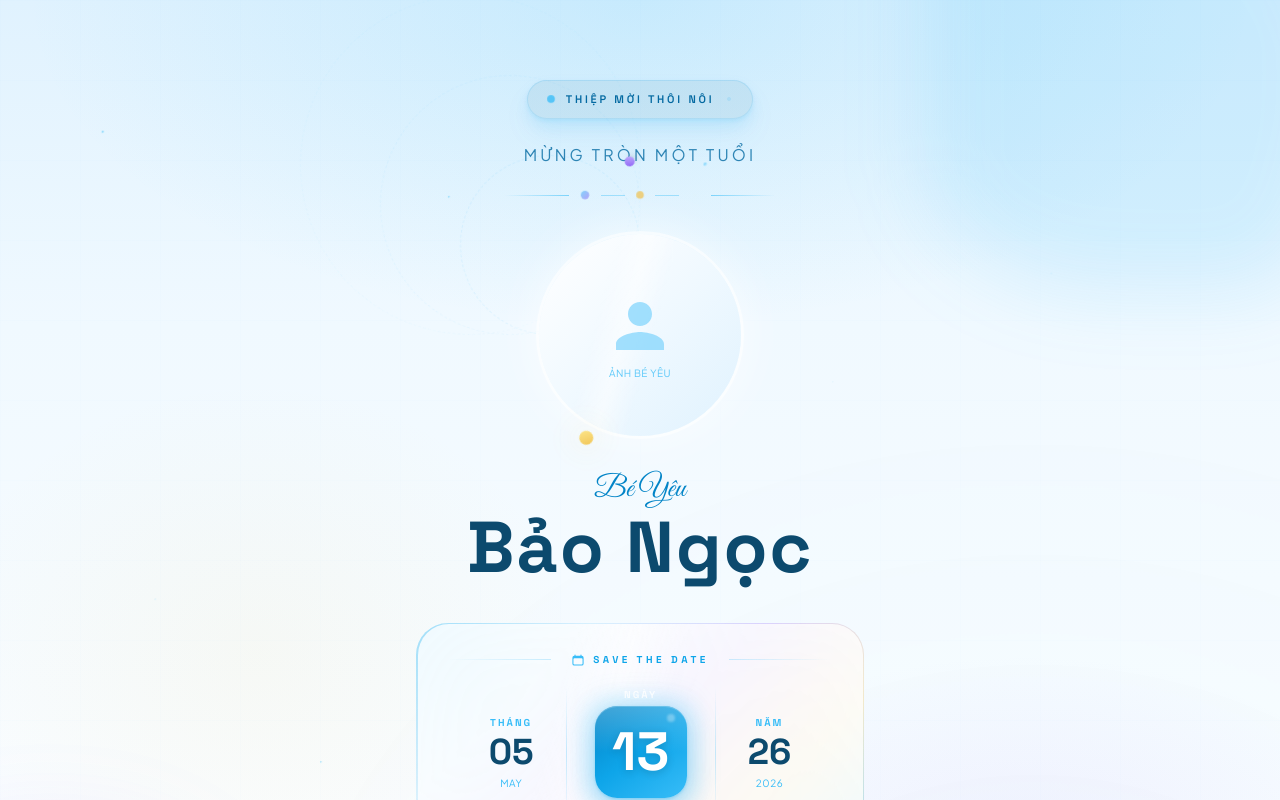
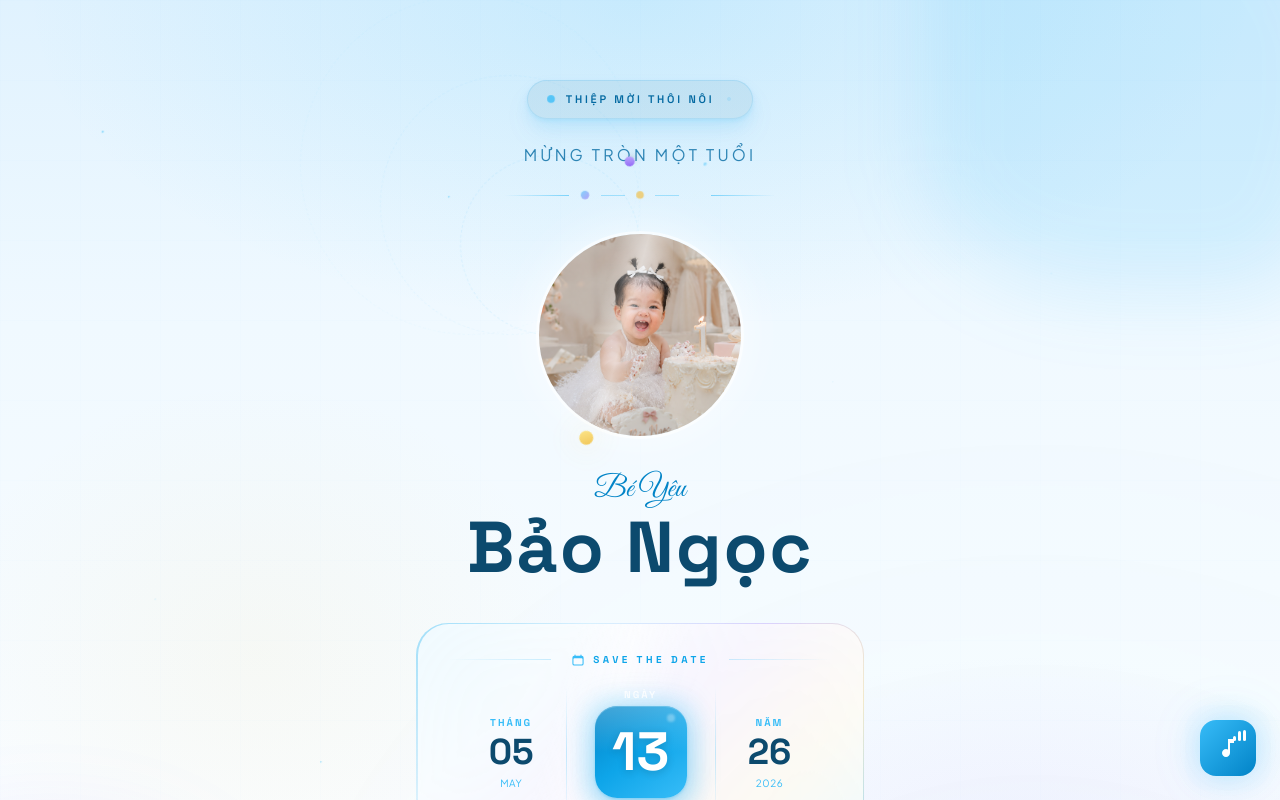
Before and after one commit to sonle97/birthday, a Next.js app: page / in a window 1280 px wide. Shown: the top 800 px of the page. Built offline with nearby package versions, Linux system fonts and the light colour scheme.

Commit message:
feat: add MusicPlayer component and audio functionality with autoplay support

```diff
--- a/src/app/page.tsx
+++ b/src/app/page.tsx
@@ -11,6 +11,7 @@ import VenueSection from "@/components/VenueSection";
 import RSVPSection from "@/components/RSVPSection";
 import PhotoGallery from "@/components/PhotoGallery";
 import Footer from "@/components/Footer";
+import MusicPlayer from "@/components/MusicPlayer";
 import { PARENTS } from "@/lib/constants";
 
 export default function Home() {
@@ -72,6 +73,8 @@ export default function Home() {
         <PhotoGallery />
         <Footer />
       </div>
+
+      <MusicPlayer />
     </main>
   );
 }
--- a/src/components/HeroSection.tsx
+++ b/src/components/HeroSection.tsx
@@ -1,3 +1,4 @@
+import Image from "next/image";
 import { BABY, EVENT } from "@/lib/constants";
 
 /* ---------- static decorative data ---------- */
@@ -122,15 +123,17 @@ export default function HeroSection() {
               className="relative w-40 h-40 md:w-52 md:h-52 rounded-full overflow-hidden shadow-glow-white group cursor-pointer gpu-layer transition-transform duration-300 hover:scale-105"
               style={{ border: "3px solid rgba(255,255,255,0.7)" }}
             >
-              <div className="w-full h-full bg-gradient-to-br from-white via-sky-50 to-sky-100 flex items-center justify-center relative overflow-hidden">
+              <div className="w-full h-full relative overflow-hidden">
+                <Image
+                  src="/images/anh_be.png"
+                  alt={BABY.name}
+                  fill
+                  sizes="(min-width: 768px) 208px, 160px"
+                  className="object-cover"
+                  priority
+                />
                 {/* CSS shimmer */}
-                <div className="shimmer-sweep" />
-                <div className="text-center relative z-10">
-                  <svg className="w-14 h-14 md:w-18 md:h-18 mx-auto text-sky-300/70" viewBox="0 0 24 24" fill="currentColor">
-                    <path d="M12 12c2.21 0 4-1.79 4-4s-1.79-4-4-4-4 1.79-4 4 1.79 4 4 4zm0 2c-2.67 0-8 1.34-8 4v2h16v-2c0-2.66-5.33-4-8-4z" />
-                  </svg>
-                  <p className="text-sky-400/80 font-body text-[10px] mt-1 tracking-wider uppercase">Ảnh bé yêu</p>
-                </div>
+                <div className="shimmer-sweep pointer-events-none" />
               </div>
             </div>
 
--- /dev/null
+++ b/src/components/MusicPlayer.tsx
@@ -0,0 +1,135 @@
+"use client";
+
+import { useState, useRef, useEffect, useCallback } from "react";
+
+const TRACK_SRC = "/music.mp3";
+
+export default function MusicPlayer() {
+  const [isPlaying, setIsPlaying] = useState(false);
+  const audioRef = useRef<HTMLAudioElement | null>(null);
+
+  const startMusic = useCallback(async () => {
+    const audio = audioRef.current;
+    if (!audio) return;
+    try {
+      await audio.play();
+      setIsPlaying(true);
+    } catch {
+      setIsPlaying(false);
+    }
+  }, []);
+
+  const stopMusic = useCallback(() => {
+    audioRef.current?.pause();
+    setIsPlaying(false);
+  }, []);
+
+  useEffect(() => {
+    let cancelled = false;
+
+    const tryAutoplay = async () => {
+      const audio = audioRef.current;
+      if (!audio) return;
+      try {
+        await audio.play();
+        if (!cancelled) {
+          setIsPlaying(true);
+        }
+      } catch {
+        // Browser blocked autoplay — wait for first user interaction
+        const handleInteraction = () => {
+          startMusic();
+        };
+        window.addEventListener("click", handleInteraction, { once: true });
+        window.addEventListener("touchstart", handleInteraction, { once: true });
+        window.addEventListener("keydown", handleInteraction, { once: true });
+        window.addEventListener("scroll", handleInteraction, { once: true, passive: true });
+      }
+    };
+
+    tryAutoplay();
+
+    return () => {
+      cancelled = true;
+    };
+  }, [startMusic]);
+
+  const toggle = () => {
+    if (isPlaying) stopMusic();
+    else startMusic();
+  };
+
+  return (
+    <>
+      <style>{`
+        @keyframes music-pulse {
+          0% { transform: scale(1); opacity: 0.5; }
+          100% { transform: scale(1.6); opacity: 0; }
+        }
+        @keyframes sound-bar {
+          0%, 100% { height: 3px; }
+          50% { height: var(--bar-max); }
+        }
+      `}</style>
+
+      <audio ref={audioRef} src={TRACK_SRC} loop preload="auto" />
+
+      <button
+        onClick={toggle}
+        className={`fixed bottom-6 right-6 z-50 w-14 h-14 rounded-2xl flex items-center justify-center transition-all ${
+          isPlaying
+            ? "bg-gradient-to-br from-sky-400 to-sky-600 shadow-glow-sky"
+            : "glass-strong shadow-3d"
+        }`}
+        aria-label={isPlaying ? "Tắt nhạc" : "Bật nhạc"}
+      >
+        {isPlaying && (
+          <div
+            className="absolute inset-0 rounded-2xl bg-sky-400/20"
+            style={{ animation: "music-pulse 1.2s ease-out infinite" }}
+          />
+        )}
+
+        <div className="relative">
+          <svg
+            className={`w-6 h-6 ${isPlaying ? "text-white" : "text-sky-500"}`}
+            fill="currentColor"
+            viewBox="0 0 24 24"
+          >
+            <path d="M12 3v10.55c-.59-.34-1.27-.55-2-.55C7.79 13 6 14.79 6 17s1.79 4 4 4 4-1.79 4-4V7h4V3h-6z" />
+            {!isPlaying && (
+              <line
+                x1="4"
+                y1="4"
+                x2="20"
+                y2="20"
+                stroke="currentColor"
+                strokeWidth="2"
+                strokeLinecap="round"
+              />
+            )}
+          </svg>
+
+          {isPlaying && (
+            <div className="absolute -top-1.5 -right-1.5 flex gap-[2px] items-end">
+              {[0, 1, 2].map((i) => (
+                <div
+                  key={i}
+                  className="w-[3px] bg-white rounded-full"
+                  style={
+                    {
+                      height: 3,
+                      "--bar-max": `${8 + i * 2}px`,
+                      animation: "sound-bar 0.5s ease-in-out infinite",
+                      animationDelay: `${i * 0.12}s`,
+                    } as React.CSSProperties
+                  }
+                />
+              ))}
+            </div>
+          )}
+        </div>
+      </button>
+    </>
+  );
+}
```
Also changed, not shown: public/images/anh_be.png (added), 1 other file (tests, documents, lock files or other folders).
